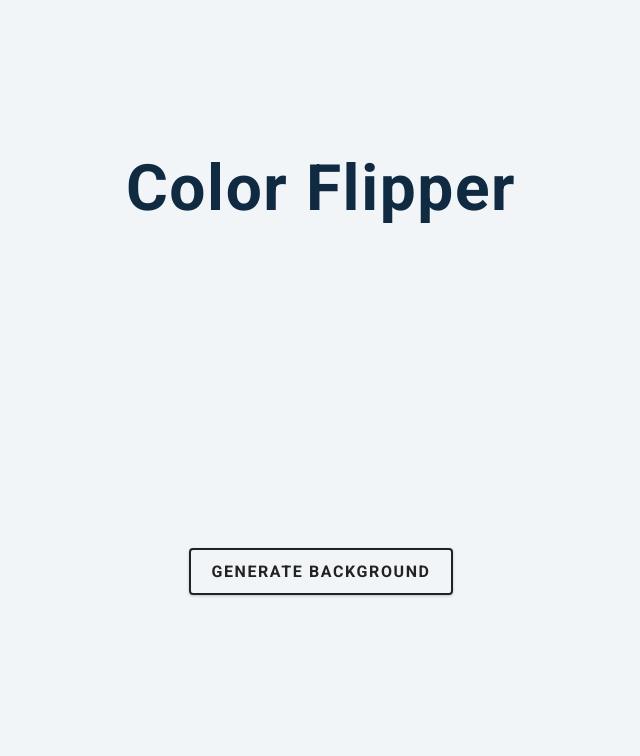
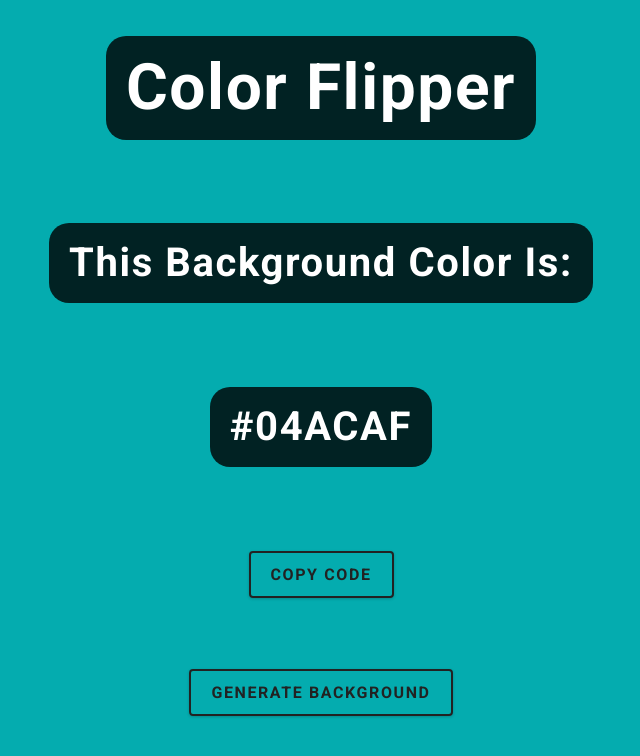
Before and after one commit to eddiestcc/Color-Flip, a plain HTML site: page index.html in a window 1280 px wide. Both pictures are taken after a click on the button "GENERATE BACKGROUND". Shown: the whole page, without its empty margins (319-959 px from the left). Drawn offline with Linux system fonts and the light colour scheme.

Commit message:
commiting changes

```diff
--- a/app.js
+++ b/app.js
@@ -1,4 +1,5 @@
 let button = document.getElementsByTagName("button");
+let code = document.getElementById("Code");
 
 // variables
 
@@ -13,11 +14,17 @@ const hexKeyCode = [0,1,2,3,4,5,6,7,8,9,"A","B","C","D","E","F"]
 let generateNew = () => {
     let hexCode = "#";
 
-    for (let index = 0; index < hexKeyCode.length; index++) {
-        hexCode = hexCode + hexKeyCode[index];
+    for (let i = 0; i < 6; i++) {
+        let randomNumber = Math.floor(Math.random() * hexKeyCode.length);
+
+        hexCode = hexCode + hexKeyCode[randomNumber];
 
     };
+    document.body.style.background = hexCode;
+    code.innerHTML = hexCode;
     console.log(hexCode);
 };
 
+
+
 document.addEventListener("click", generateNew);
--- a/index.html
+++ b/index.html
@@ -10,7 +10,10 @@
   </head>
   <body>
     <main>
-      <h1>color flipper</h1>
+      <h1 class="alt">color flipper</h1>
+      <h2 class="alt">This background color is:</h2>
+      <h2 class="alt" id="Code">-</h2>
+      <button class="btn-hero">Copy Code</button>
       <button class="btn-hero">Generate background</button>
     </main>
     <!-- javascript -->
--- a/styles.css
+++ b/styles.css
@@ -232,3 +232,10 @@ main {
   color: var(--clr-white);
   background: var(--clr-black);
 }
+
+.alt {
+  background-color: rgba(0, 0, 0, 0.8);
+  padding: 20px;
+  border-radius: 20px;
+  color: white;
+}
```
